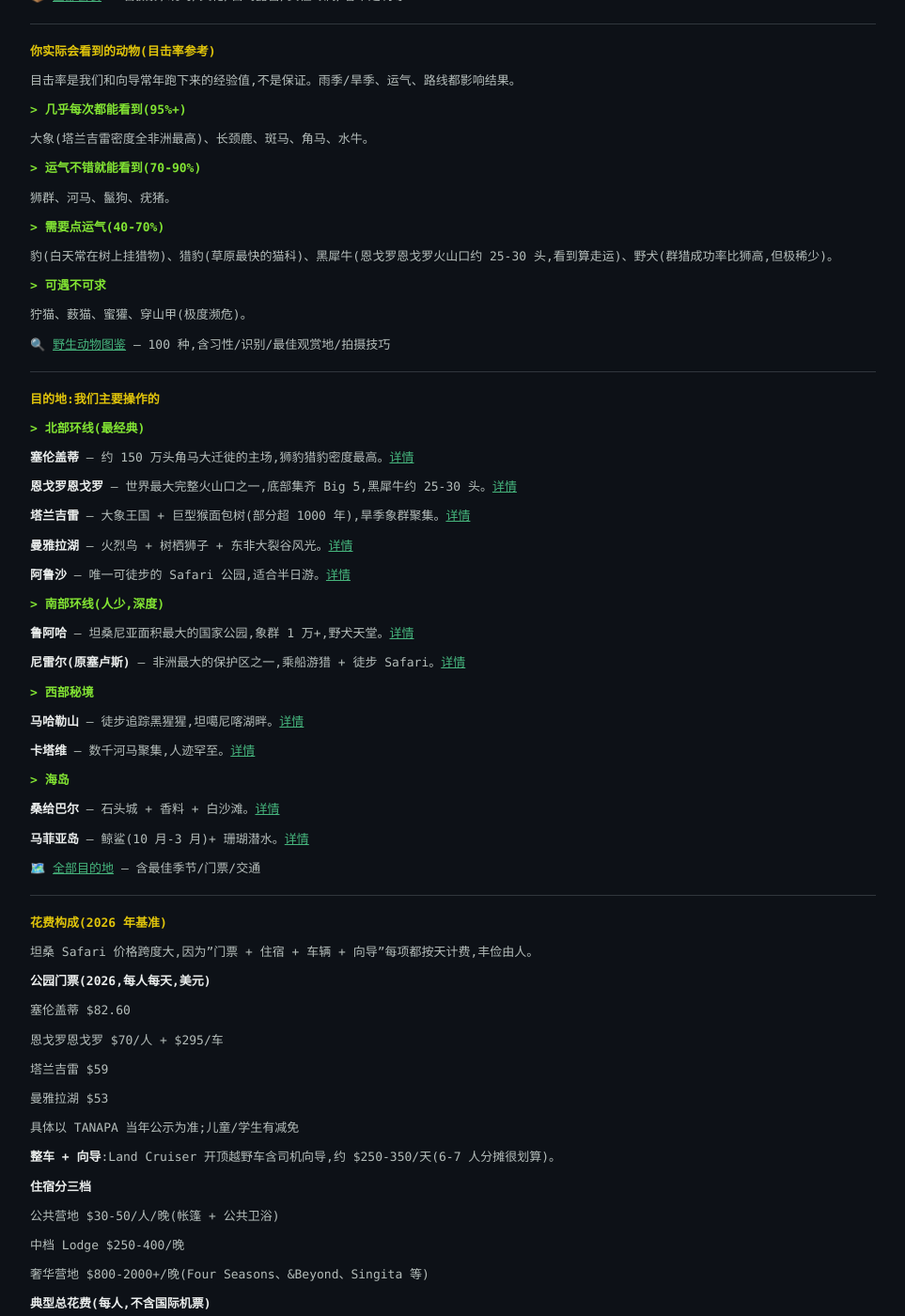
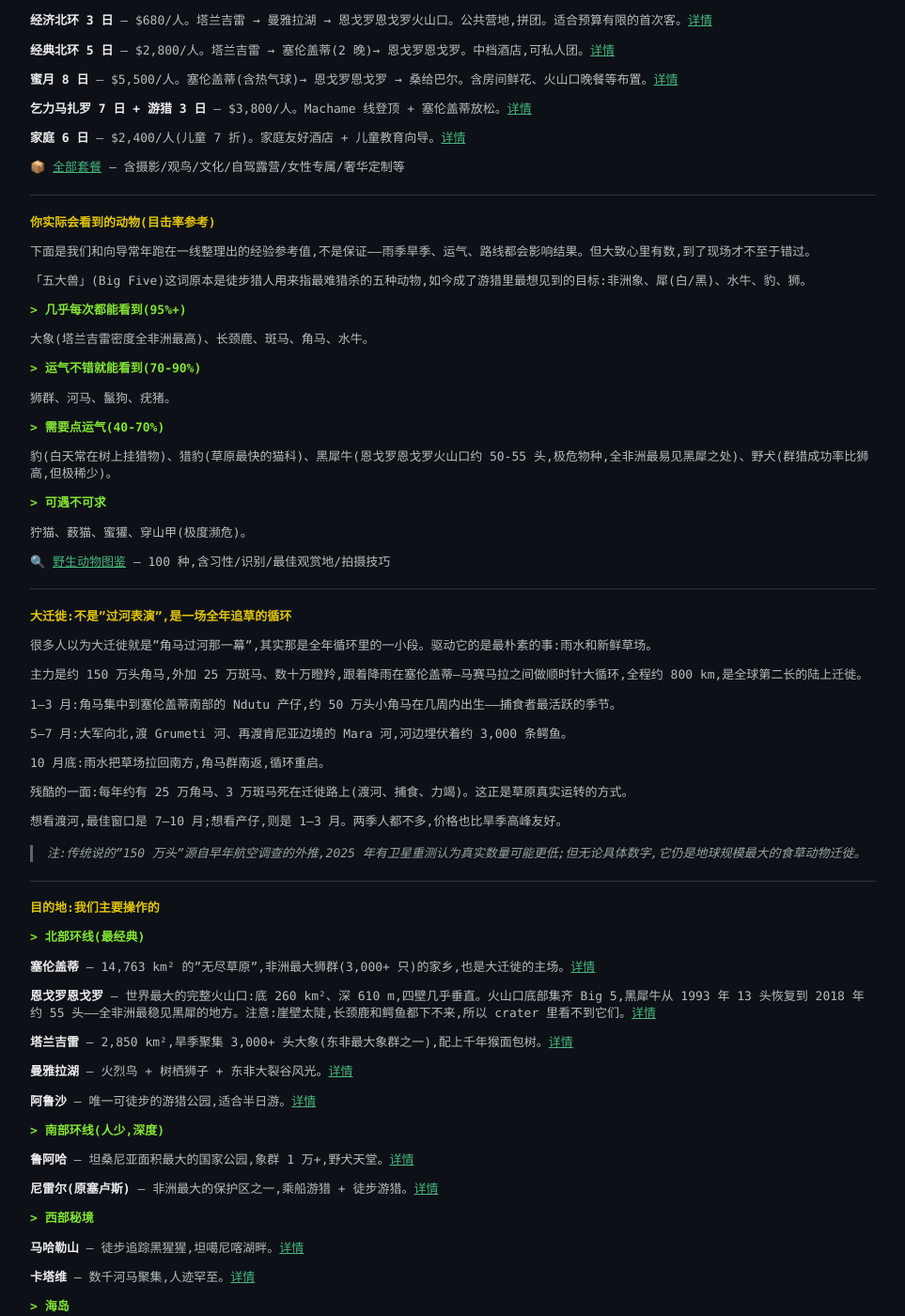
Before and after one commit to balbina-safari/balbina-safari.github.io, a Jekyll site: the page built from index.md, in a window 1280 px wide and 1400 px high, scrolled down 985 px. Shown: the whole window at 94% size, without its empty margins (158-1121 px from the left). Built offline with Jekyll 4.4.1, drawn with Linux system fonts in a browser that asks for light colours; some of the changed text lies outside the part shown.

Commit message:
refactor(homepage): 终版首页-使命+硬核wiki内容+游猎措辞
使命:带您感受极致的自然,体味暇满的人生; 开篇改用用户定稿(非洲不是动物园/地球原貌); 灌入知识库硬料:大迁徙全年追草循环(800km/150万角马/2025卫星争议注)、恩戈罗火山口(底260km²深610m/黑犀13→55头)、塞伦盖蒂14763km²/3000+狮、TANAPA 22公园覆盖15%、车程1.7-2倍真相、五大兽词源; 全局Safari→游猎; 清掉'不灌鸡汤/实话实说/让你的梦想成真'自我标榜。

```diff
--- a/index.md
+++ b/index.md
@@ -1,24 +1,30 @@
 ---
 layout: default
-title: 巴比旅行 - 坦桑尼亚本地 Safari 地接
+title: 巴比旅行 - 坦桑尼亚本地游猎地接
 ---
 
 {% include lang_init.html %}
 
 > {{ strings.footer.tagline }}
 
-# 巴比旅行:坦桑尼亚本地 Safari 地接
+# 巴比旅行:坦桑尼亚本地游猎地接
 
 巴比旅行(Balbina Safari)是注册在坦桑尼亚、常驻阿鲁沙的地接社。我们做三条线:北部环线游猎、乞力马扎罗登山、桑给巴尔海岛。
 
-下面把坦桑 Safari 你真正需要知道的硬知识写清楚——花费怎么构成、动物怎么看、路线怎么选、坑在哪。不灌鸡汤,不编客户故事。
+非洲不是动物园、是百万年来不变的地球原貌。动物没有剧本和套路, 出场从不按次序,尘会扬、水会淌, 路会颠簸, ——但正因这片荒野孕育了生命、创建了丛林法则、也谱写了最本真的悲壮, 它才值得你跨半个地球来。我们常驻阿鲁沙,每天把客人送进这片荒野。欢迎您来咨询: 路线怎么走、动物怎么看、钱怎么花、坑怎么绕开。
+
+## 我们的使命
+
+带您感受极致的自然, 体味暇满的人生。
+
+下面这些,是我们最想让你出发前就搞明白的事。
 
 ---
 
 ## 三条线,本质是什么
 
 ### 北部环线游猎(Serengeti / Ngorongoro / Tarangire / Lake Manyara)
-坦桑尼亚最成熟的游猎区,绝大多数首次游客走这条线。核心是坐改装的 Land Cruiser 越野车,在保护区的土路上找动物,每天清晨和傍晚各出车一次(动物在凉快时最活跃)。
+坦桑尼亚最成熟的游猎区,绝大多数首次游客走这条线。清晨和傍晚各出车一次,坐在改装的 Land Cruiser 里沿着保护区的土路找动物——动物凉快时最活跃,这也是一天里最容易遇见它们的时刻。
 - 看什么:Big 5(狮、豹、象、犀、水牛)、角马斑马大群、河马、鬣狗、各种羚羊
 - 多久:经典 4-6 天,赶迁徙可拉到 7-10 天
 - 花费基准:见下方「花费构成」
@@ -26,7 +32,7 @@ title: 巴比旅行 - 坦桑尼亚本地 Safari 地接
 👉 [看套餐](/packages/)
 
 ### 乞力马扎罗登山(5895m,非洲最高峰)
-不是技术攀岩,是长时间高海拔徒步。7 条常规路线,Machame / Lemosho 最受欢迎。成败关键在高原适应节奏,不是体力。
+不是技术攀岩,是长时间高海拔徒步。7 条常规路线,Machame / Lemosho 最受欢迎。登顶的关键在高原适应节奏,不在体力——走慢一点,反而走得更远。
 - 时长:5-9 天(越长适应越好,登顶率越高)
 - 门槛:身体健康、能连续走 6-8 小时/天
 - 组合:很多人登顶后接 3 天塞伦盖蒂放松
@@ -34,9 +40,11 @@ title: 巴比旅行 - 坦桑尼亚本地 Safari 地接
 👉 [登山套餐](/packages/kilimanjaro-7day-serengeti-3day)
 
 ### 桑给巴尔海岛(印度洋,游猎后收官)
-石头城(UNESCO 世界遗产)、香料农场、白沙滩、潜水/与海豚共游。适合游猎后躺几天,或单独度假。
+石头城(UNESCO 世界遗产)、香料农场、白沙滩、潜水/与海豚共游。游猎跑累了,来这儿躺几天,或者干脆单独来度假。
 
-👉 [Safari+海滩套餐](/packages/honeymoon-serengeti-zanzibar-8day)
+👉 [游猎+海滩套餐](/packages/honeymoon-serengeti-zanzibar-8day)
+
+> 排期真相:别被地图骗了。游猎车实际车程往往是导航显示的 1.7–2 倍——因为车要慢下来找动物、给动物让路。Serengeti 到 Karatu 一段最长单驾约 6 小时。所以同样的公园,多留半天往往比赶场看到更多。
 
 ---
 
@@ -45,7 +53,7 @@ title: 巴比旅行 - 坦桑尼亚本地 Safari 地接
 - **经济北环 3 日** — $680/人。塔兰吉雷 → 曼雅拉湖 → 恩戈罗恩戈罗火山口。公共营地,拼团。适合预算有限的首次客。[详情](/packages/budget-northern-3day)
 - **经典北环 5 日** — $2,800/人。塔兰吉雷 → 塞伦盖蒂(2 晚)→ 恩戈罗恩戈罗。中档酒店,可私人团。[详情](/packages/classic-northern-5day)
 - **蜜月 8 日** — $5,500/人。塞伦盖蒂(含热气球)→ 恩戈罗恩戈罗 → 桑给巴尔。含房间鲜花、火山口晚餐等布置。[详情](/packages/honeymoon-serengeti-zanzibar-8day)
-- **乞力马扎罗 7 日 + Safari 3 日** — $3,800/人。Machame 线登顶 + 塞伦盖蒂放松。[详情](/packages/kilimanjaro-7day-serengeti-3day)
+- **乞力马扎罗 7 日 + 游猎 3 日** — $3,800/人。Machame 线登顶 + 塞伦盖蒂放松。[详情](/packages/kilimanjaro-7day-serengeti-3day)
 - **家庭 6 日** — $2,400/人(儿童 7 折)。家庭友好酒店 + 儿童教育向导。[详情](/packages/family-adventure-6day)
 
 📦 [全部套餐](/packages/) — 含摄影/观鸟/文化/自驾露营/女性专属/奢华定制等
@@ -54,7 +62,9 @@ title: 巴比旅行 - 坦桑尼亚本地 Safari 地接
 
 ## 你实际会看到的动物(目击率参考)
 
-目击率是我们和向导常年跑下来的经验值,不是保证。雨季/旱季、运气、路线都影响结果。
+下面是我们和向导常年跑在一线整理出的经验参考值,不是保证——雨季旱季、运气、路线都会影响结果。但大致心里有数,到了现场才不至于错过。
+
+「五大兽」(Big Five)这词原本是徒步猎人用来指最难猎杀的五种动物,如今成了游猎里最想见到的目标:非洲象、犀(白/黑)、水牛、豹、狮。
 
 ### 几乎每次都能看到(95%+)
 大象(塔兰吉雷密度全非洲最高)、长颈鹿、斑马、角马、水牛。
@@ -63,7 +73,7 @@ title: 巴比旅行 - 坦桑尼亚本地 Safari 地接
 狮群、河马、鬣狗、疣猪。
 
 ### 需要点运气(40-70%)
-豹(白天常在树上挂猎物)、猎豹(草原最快的猫科)、黑犀牛(恩戈罗恩戈罗火山口约 25-30 头,看到算走运)、野犬(群猎成功率比狮高,但极稀少)。
+豹(白天常在树上挂猎物)、猎豹(草原最快的猫科)、黑犀牛(恩戈罗恩戈罗火山口约 50-55 头,极危物种,全非洲最易见黑犀之处)、野犬(群猎成功率比狮高,但极稀少)。
 
 ### 可遇不可求
 狞猫、薮猫、蜜獾、穿山甲(极度濒危)。
@@ -72,18 +82,34 @@ title: 巴比旅行 - 坦桑尼亚本地 Safari 地接
 
 ---
 
+## 大迁徙:不是"过河表演",是一场全年追草的循环
+
+很多人以为大迁徙就是"角马过河那一幕",其实那是全年循环里的一小段。驱动它的是最朴素的事:雨水和新鲜草场。
+
+- 主力是约 150 万头角马,外加 25 万斑马、数十万瞪羚,跟着降雨在塞伦盖蒂—马赛马拉之间做顺时针大循环,全程约 800 km,是全球第二长的陆上迁徙。
+- 1–3 月:角马集中到塞伦盖蒂南部的 Ndutu 产仔,约 50 万头小角马在几周内出生——捕食者最活跃的季节。
+- 5–7 月:大军向北,渡 Grumeti 河、再渡肯尼亚边境的 Mara 河,河边埋伏着约 3,000 条鳄鱼。
+- 10 月底:雨水把草场拉回南方,角马群南返,循环重启。
+- 残酷的一面:每年约有 25 万角马、3 万斑马死在迁徙路上(渡河、捕食、力竭)。这正是草原真实运转的方式。
+
+想看渡河,最佳窗口是 7–10 月;想看产仔,则是 1–3 月。两季人都不多,价格也比旱季高峰友好。
+
+> 注:传统说的"150 万头"源自早年航空调查的外推,2025 年有卫星重测认为真实数量可能更低;但无论具体数字,它仍是地球规模最大的食草动物迁徙。
+
+---
+
 ## 目的地:我们主要操作的
 
 ### 北部环线(最经典)
-- **塞伦盖蒂** — 约 150 万头角马大迁徙的主场,狮豹猎豹密度最高。[详情](/destinations/serengeti)
-- **恩戈罗恩戈罗** — 世界最大完整火山口之一,底部集齐 Big 5,黑犀牛约 25-30 头。[详情](/destinations/ngorongoro)
-- **塔兰吉雷** — 大象王国 + 巨型猴面包树(部分超 1000 年),旱季象群聚集。[详情](/destinations/tarangire)
+- **塞伦盖蒂** — 14,763 km² 的"无尽草原",非洲最大狮群(3,000+ 只)的家乡,也是大迁徙的主场。[详情](/destinations/serengeti)
+- **恩戈罗恩戈罗** — 世界最大的完整火山口:底 260 km²、深 610 m,四壁几乎垂直。火山口底部集齐 Big 5,黑犀牛从 1993 年 13 头恢复到 2018 年约 55 头——全非洲最稳见黑犀的地方。注意:崖壁太陡,长颈鹿和鳄鱼都下不来,所以 crater 里看不到它们。[详情](/destinations/ngorongoro)
+- **塔兰吉雷** — 2,850 km²,旱季聚集 3,000+ 头大象(东非最大象群之一),配上千年猴面包树。[详情](/destinations/tarangire)
 - **曼雅拉湖** — 火烈鸟 + 树栖狮子 + 东非大裂谷风光。[详情](/destinations/lake-manyara)
-- **阿鲁沙** — 唯一可徒步的 Safari 公园,适合半日游。[详情](/destinations/arusha)
+- **阿鲁沙** — 唯一可徒步的游猎公园,适合半日游。[详情](/destinations/arusha)
 
 ### 南部环线(人少,深度)
 - **鲁阿哈** — 坦桑尼亚面积最大的国家公园,象群 1 万+,野犬天堂。[详情](/destinations/ruaha)
-- **尼雷尔(原塞卢斯)** — 非洲最大的保护区之一,乘船游猎 + 徒步 Safari。[详情](/destinations/nyerere)
+- **尼雷尔(原塞卢斯)** — 非洲最大的保护区之一,乘船游猎 + 徒步游猎。[详情](/destinations/nyerere)
 
 ### 西部秘境
 - **马哈勒山** — 徒步追踪黑猩猩,坦噶尼喀湖畔。[详情](/destinations/mahale)
@@ -99,7 +125,9 @@ title: 巴比旅行 - 坦桑尼亚本地 Safari 地接
 
 ## 花费构成(2026 年基准)
 
-坦桑 Safari 价格跨度大,因为"门票 + 住宿 + 车辆 + 向导"每项都按天计费,丰俭由人。
+坦桑尼亚有 22 个国家公园,由 TANAPA(国家公园管理局)管理,覆盖全国约 15% 的土地。你付的每一笔门票,都直接进保护——这也是游猎价格里"门票"这项看着不便宜,但它养着这片荒野。
+
+坦桑游猎价格跨度大,因为"门票 + 住宿 + 车辆 + 向导"每一项都按天计费,丰俭由人。把账拆开看,你才知道钱花在哪。
 
 **公园门票(2026,每人每天,美元)**
 - 塞伦盖蒂 $82.60
@@ -122,7 +150,7 @@ title: 巴比旅行 - 坦桑尼亚本地 Safari 地接
 
 **不含**:国际机票、签证($50)、小费($20-30/天给向导)、酒水、个人消费。
 
-💬 想知道你的预算能怎么排? [联系我们](/contact/) 拿定制方案。
+💬 把你的预算告诉我,我们一起看看能排出什么样的行程。[联系我们](/contact/)
 
 ---
 
@@ -140,7 +168,7 @@ title: 巴比旅行 - 坦桑尼亚本地 Safari 地接
 
 ## 怎么移动
 
-- **Safari 越野车** — Land Cruiser 开顶式,每人靠窗,车顶可升 360° 观景,带车载冰箱。$250-350/天。[详情](/transportations/safari-4x4)
+- **游猎越野车** — Land Cruiser 开顶式,每人靠窗,车顶可升 360° 观景,带车载冰箱。$250-350/天。[详情](/transportations/safari-4x4)
 - **自驾露营车** — 车顶帐篷,需国际驾照。$180/天。[详情](/transportations/)
 - **机场接送** — JRO(乞力马扎罗)/ DAR(达累斯萨拉姆)/ ZNZ(桑给巴尔),中文司机可选。$40-150 单程。[详情](/transportations/airport-transfer)
 
@@ -151,8 +179,8 @@ title: 巴比旅行 - 坦桑尼亚本地 Safari 地接
 ## 吃啥
 
 - **午餐盒** — 游猎途中便携餐,三明治 + 水果 + 饮料。$15/人。
-- **Bush Lunch** — 金合欢树下白桌布热餐,可配香槟。$50/人起。
-- **热气球 Safari** — 塞伦盖蒂日出,降落后香槟早餐,颁飞行证书。$599/人。[预订](/services/hot-air-balloon)
+- **丛林午餐(Bush Lunch)** — 金合欢树下白桌布热餐,可配香槟。$50/人起。
+- **热气球游猎** — 塞伦盖蒂日出,降落后香槟早餐,颁飞行证书。$599/人。[预订](/services/hot-air-balloon)
 - **中文翻译** — 全程陪同讲解,$100-150/天。[详情](/services/chinese-translation)
 
 🎯 [全部特色服务](/services/)
@@ -171,10 +199,10 @@ title: 巴比旅行 - 坦桑尼亚本地 Safari 地接
 首次建议 6-10 月。
 
 ### 安全
-坦桑尼亚政局稳定,北部 Safari 区有严格管理和巡逻。野生动物不会主动攻击车辆,听从向导即可。我们向导均持证,有应急处理流程。实话实说:最大的风险是盘山公路状况和疟疾,不是野兽。
+坦桑尼亚政局稳定,北部游猎区有严格管理和巡逻,向导均持证并有应急处理流程。野生动物不会主动攻击车辆,听从向导安排即可。实际风险排序:盘山公路状况 > 疟疾 > 野兽——后者反而是最不用操心的一项。
 
 ### 疫苗 / 疟疾
-中国直飞不强制黄热病疫苗。北部 Safari 区海拔高,疟疾风险相对低,但仍建议服预防药 + 驱蚊。甲肝、乙肝、破伤风等常规疫苗建议接种。
+中国直飞不强制黄热病疫苗。北部游猎区海拔高,疟疾风险相对低,但仍建议服预防药 + 驱蚊。甲肝、乙肝、破伤风等常规疫苗建议接种。
 
 ### 小费
 向导/司机 $20-30/天(末日一次性给);酒店服务员 $5-10/天;餐厅账单 10%(已含则不必)。备小额美元现金。
@@ -189,16 +217,16 @@ title: 巴比旅行 - 坦桑尼亚本地 Safari 地接
 
 ## 联系
 
-不写"让你的梦想成真"这种话。你如果有具体日期、人数、预算,直接发我们,我们给实在的方案。
+把你的日期、人数、预算告诉我们,我们帮你一点点把行程排出来;拿不准的地方随时问,不用先有完整方案。
 
 📧 info@balbinasafari.com
-💬 微信: baba-leo(添加时注明 Safari 咨询)
+💬 微信: baba-leo(添加时注明游猎咨询)
 📱 WhatsApp: +255653486509(坦桑尼亚本地号码,可直接通话)
 
 **营业时间**:
 北京时间 14:00-22:00 | 坦桑尼亚时间 09:00-17:00
 
-[📝 咨询表单](/contact/) → 告诉我们你的计划,我们帮你排方案
+[📝 咨询表单](/contact/) → 留下你的计划,我们帮你排方案
 [👥 关于我们](/about/) → 我们的团队和操作方式
 
 ---
```
